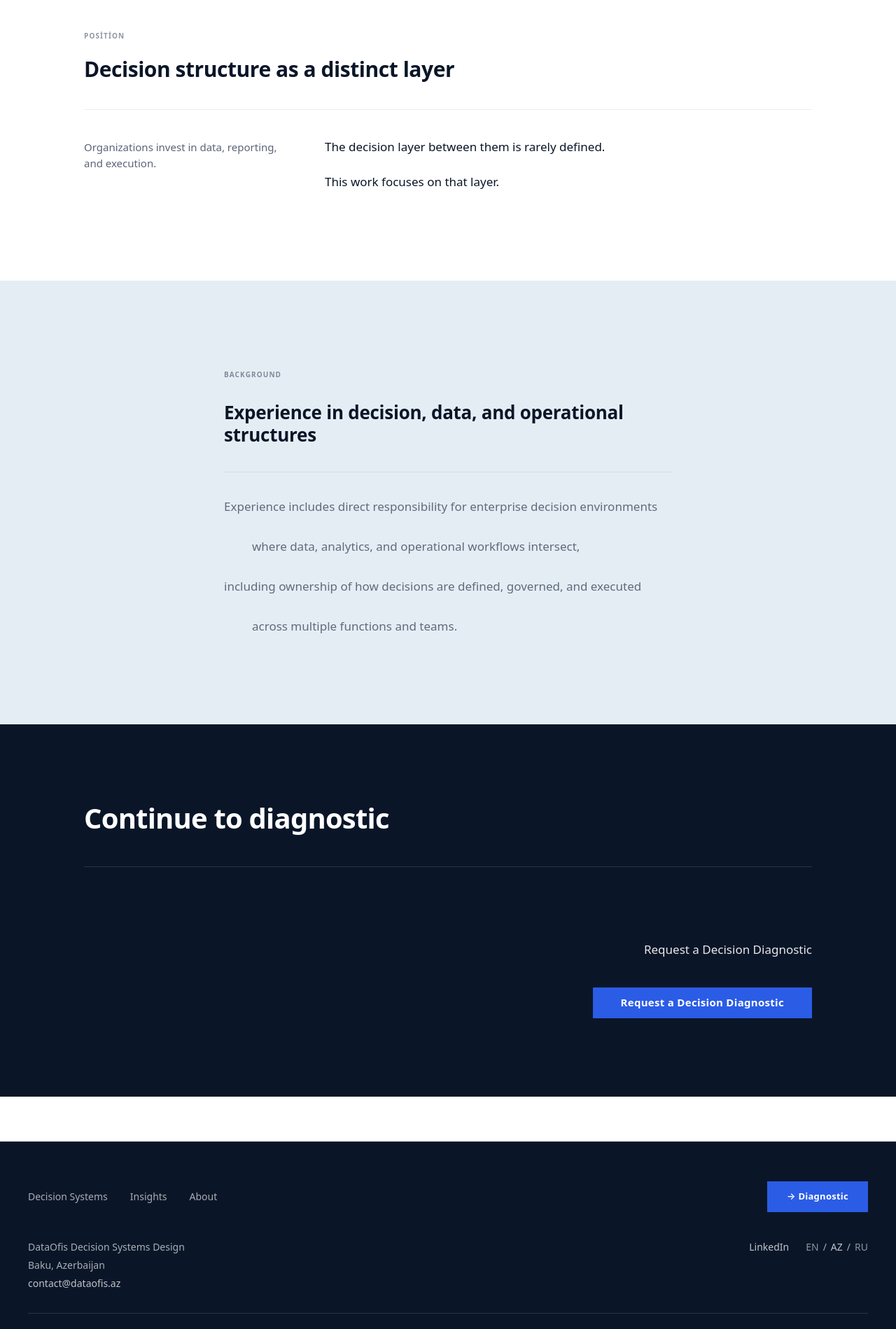
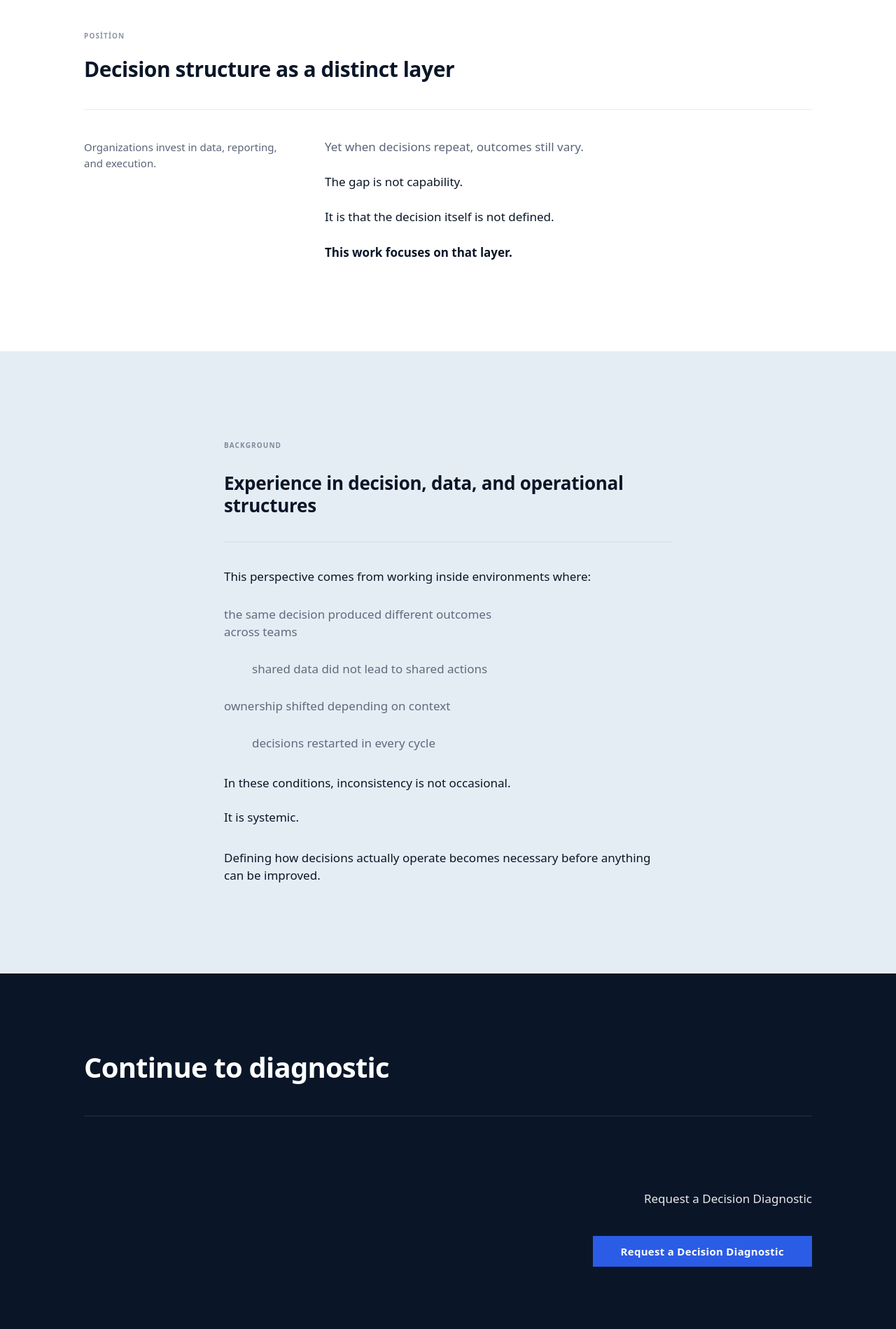
Before and after one commit to VusalIsmayilov/decision_systems, a Next.js app: page /az/about in a window 1280 px wide. Shown: the part 542-2441 px from the top of the page at 70% size. Built offline with nearby package versions, Linux system fonts and the light colour scheme.

Commit message:
About page updates, Insights removed v1

```diff
--- a/app/[locale]/about/page.tsx
+++ b/app/[locale]/about/page.tsx
@@ -46,9 +46,11 @@ export default async function AboutPage({
             <div className="order-2 max-w-[280px] text-[15px] font-normal leading-[1.55] text-[#5A6478] max-sm:max-w-none max-sm:text-[14px] lg:order-1 lg:pt-0.5">
               <p>Organizations invest in data, reporting, and execution.</p>
             </div>
-            <div className="order-1 flex max-w-[620px] flex-col gap-6 text-[17px] font-medium leading-[1.55] text-[#0A1628] max-sm:gap-5 max-sm:text-[16px] lg:order-2">
-              <p>The decision layer between them is rarely defined.</p>
-              <p>This work focuses on that layer.</p>
+            <div className="order-1 flex max-w-[620px] flex-col gap-6 text-[17px] font-normal leading-[1.55] text-[#5A6478] max-sm:gap-5 max-sm:text-[15px] lg:order-2">
+              <p>Yet when decisions repeat, outcomes still vary.</p>
+              <p className="font-medium text-[#0A1628]">The gap is not capability.</p>
+              <p className="font-medium text-[#0A1628]">It is that the decision itself is not defined.</p>
+              <p className="font-semibold text-[#0A1628]">This work focuses on that layer.</p>
             </div>
           </div>
         </div>
@@ -63,23 +65,18 @@ export default async function AboutPage({
             Experience in decision, data, and operational structures
           </h2>
           <div className="mt-9 border-t border-[rgba(10,22,40,0.08)] pt-9 text-[17px] font-medium leading-[1.48] text-[rgba(69,82,104,0.84)] max-sm:text-[15px]">
-            <p>
-              <span className="block">
-                Experience includes direct responsibility for enterprise decision environments
-              </span>
+            <p className="text-[#0A1628]">This perspective comes from working inside environments where:</p>
+            <p className="mt-7">
+              <span className="block">the same decision produced different outcomes</span>
+              <span className="block">across teams</span>
             </p>
-            <p className="mt-7 pl-6 md:mt-8 md:pl-10">
-              <span className="block">
-                where data, analytics, and operational workflows intersect,
-              </span>
-            </p>
-            <p className="mt-7 md:mt-8">
-              <span className="block">
-                including ownership of how decisions are defined, governed, and executed
-              </span>
-            </p>
-            <p className="mt-7 pl-6 md:mt-8 md:pl-10">
-              <span className="block">across multiple functions and teams.</span>
+            <p className="mt-7 pl-6 md:pl-10">shared data did not lead to shared actions</p>
+            <p className="mt-7">ownership shifted depending on context</p>
+            <p className="mt-7 pl-6 md:pl-10">decisions restarted in every cycle</p>
+            <p className="mt-8 text-[#0A1628]">In these conditions, inconsistency is not occasional.</p>
+            <p className="mt-6 text-[#0A1628]">It is systemic.</p>
+            <p className="mt-8 text-[#0A1628]">
+              Defining how decisions actually operate becomes necessary before anything can be improved.
             </p>
           </div>
         </div>
--- a/components/Footer.tsx
+++ b/components/Footer.tsx
@@ -14,9 +14,6 @@ export default function Footer({ locale }: { locale: Locale }) {
           >
             <Link href={withLocale(locale, "/decision-systems")} className="hover:text-[rgba(255,255,255,0.9)] transition-colors">
               Decision Systems
-            </Link>
-            <Link href={withLocale(locale, "/insights")} className="hover:text-[rgba(255,255,255,0.9)] transition-colors">
-              Insights
             </Link>
             <Link href={withLocale(locale, "/about")} className="hover:text-[rgba(255,255,255,0.9)] transition-colors">
               About
--- a/components/NavigationOverlay.tsx
+++ b/components/NavigationOverlay.tsx
@@ -77,14 +77,6 @@ const NAV_CATEGORIES: NavCategory[] = [
     },
   },
   {
-    id: "insights",
-    label: "Insights",
-    descriptor: "Reinforcement — pattern expansion",
-    href: "/insights",
-    statement:
-      "Decision failures repeat in recognizable forms.\n\nMisalignment.\nConflicting interpretation.\nInconsistent action.\n\nThese are not isolated issues.\n\nThey reveal how decisions actually operate.",
-  },
-  {
     id: "about",
     label: "About",
     descriptor: "Authority — credibility anchor",
@@ -117,7 +109,6 @@ function getInitialChapterId(pathname: string): string {
   if (p.startsWith("/decision-systems")) return "decision-systems";
   if (p.startsWith("/how-decisions-are-structured")) return "how-decisions-are-structured";
   if (p.startsWith("/about")) return "about";
-  if (p.startsWith("/insights")) return "insights";
   if (p === "/") return "home";
   return "home";
 }
@@ -281,19 +272,12 @@ export default function NavigationOverlay({ locale, isOpen, onClose }: Props) {
                   const isActive = cat.id === activeId;
                   return (
                     <li key={cat.id}>
-                      <button
-                        type="button"
+                      <Link
+                        href={L(cat.href)}
                         onMouseEnter={() => selectChapter(cat.id)}
                         onFocus={() => selectChapter(cat.id)}
-                        onClick={() => {
-                          if (activeId !== cat.id) {
-                            selectChapter(cat.id);
-                            return;
-                          }
-                          handleClose();
-                          window.location.href = L(cat.href);
-                        }}
-                        className="w-full cursor-pointer py-2 text-left"
+                        onClick={handleClose}
+                        className="block w-full cursor-pointer py-2 text-left"
                       >
                         <span
                           className="block transition-all duration-200"
@@ -322,7 +306,7 @@ export default function NavigationOverlay({ locale, isOpen, onClose }: Props) {
                         >
                           {cat.descriptor}
                         </span>
-                      </button>
+                      </Link>
                     </li>
                   );
                 })}
--- a/proxy.ts
+++ b/proxy.ts
@@ -7,6 +7,19 @@ export function proxy(request: NextRequest) {
 
   const parts = pathname.split("/").filter(Boolean);
   const first = parts[0];
+
+  // Insights page is intentionally hidden: redirect all direct requests to locale home.
+  if (first && isLocale(first) && parts[1] === "insights") {
+    const url = request.nextUrl.clone();
+    url.pathname = `/${first}`;
+    return NextResponse.redirect(url);
+  }
+
+  if (first === "insights") {
+    const url = request.nextUrl.clone();
+    url.pathname = `/${defaultLocale}`;
+    return NextResponse.redirect(url);
+  }
 
   if (first && isLocale(first)) {
     return NextResponse.next();
```
